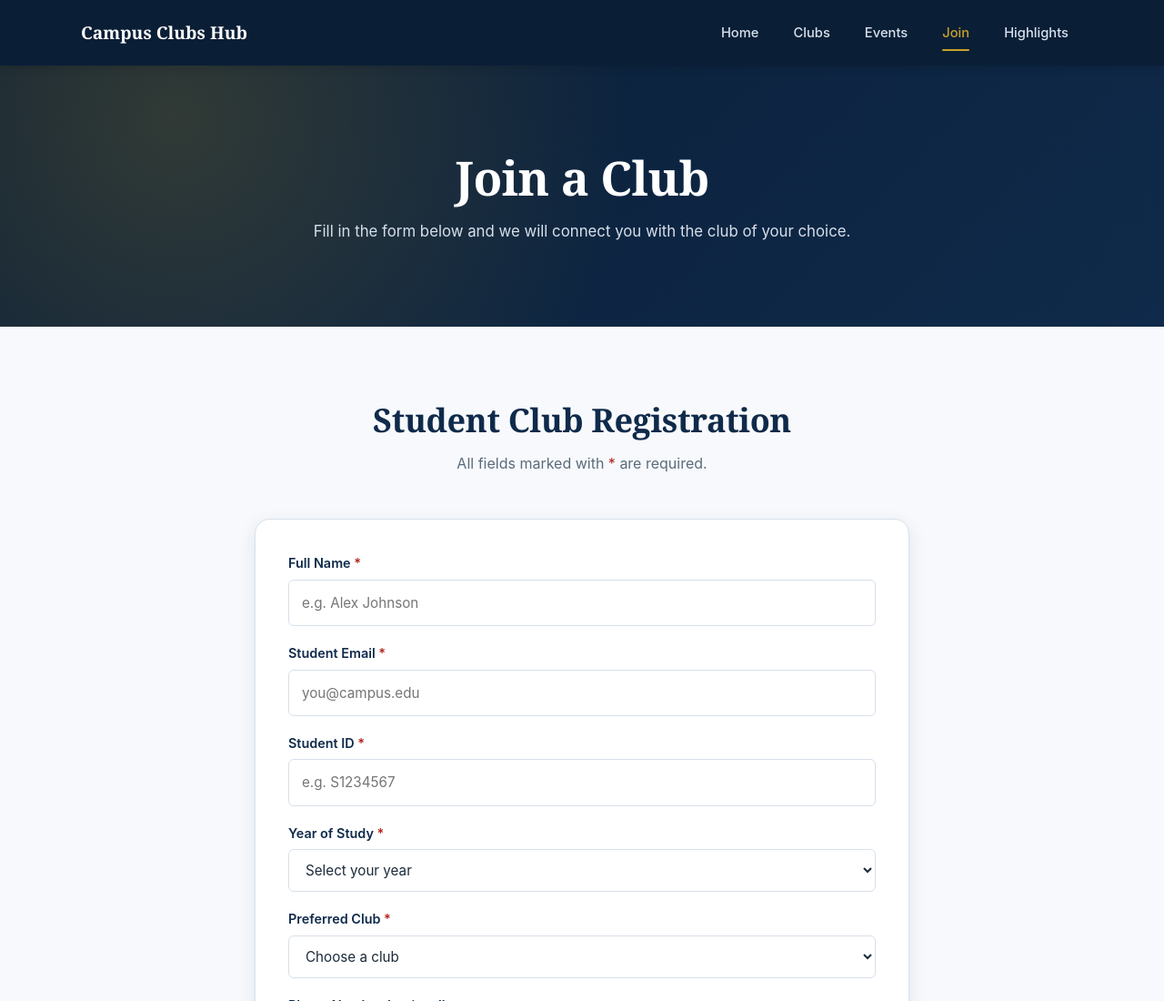
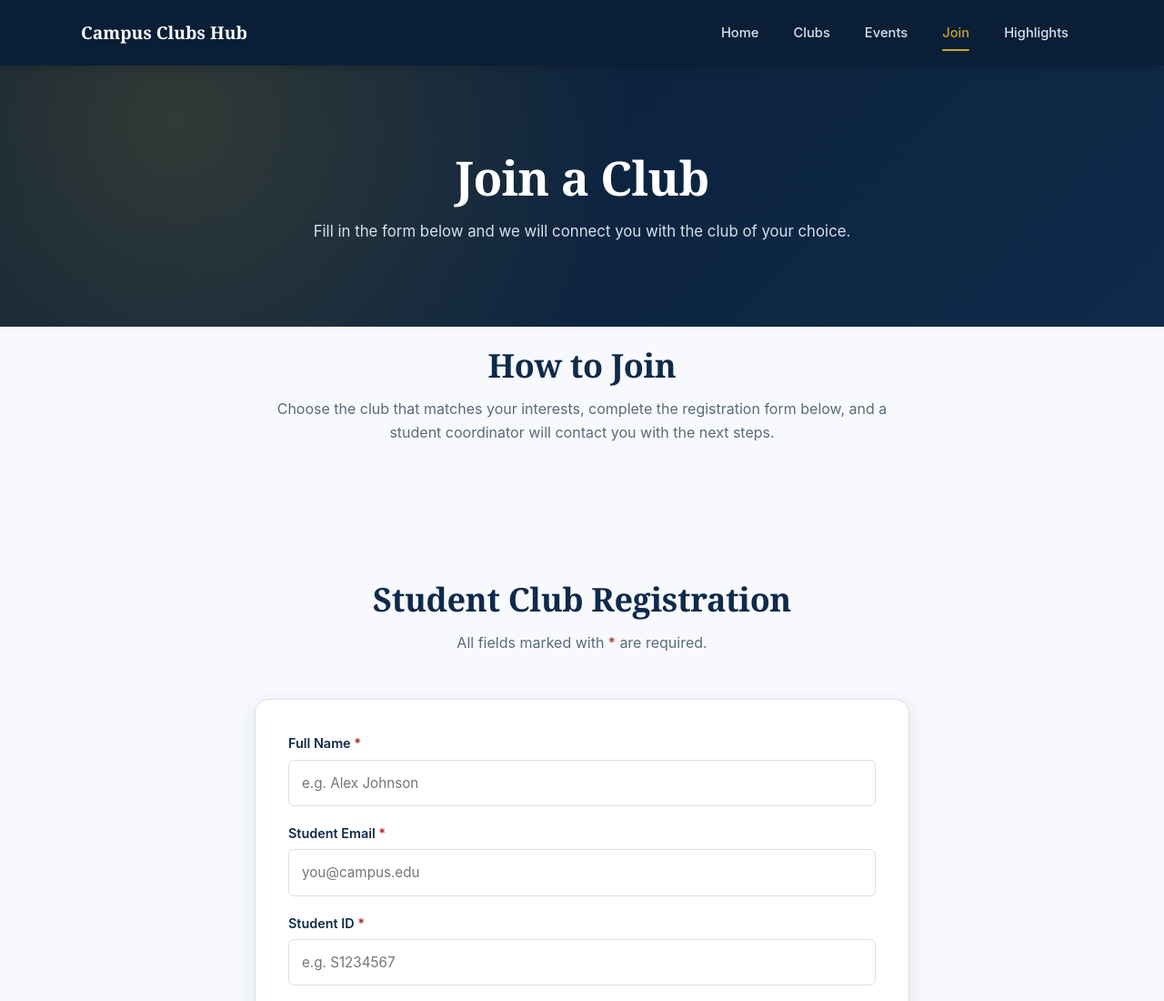
Before and after one commit to RakibAkram5/student-portfolio, a plain HTML site: page src/join.html in a window 1280 px wide. Shown: the top 1100 px of the page at 91% size. Drawn offline with Linux system fonts and the light colour scheme.

Commit message:
feat(join): add join page content and custom styles

```diff
--- a/src/join.html
+++ b/src/join.html
@@ -28,6 +28,13 @@
     <section class="page-hero">
       <h1>Join a Club</h1>
       <p>Fill in the form below and we will connect you with the club of your choice.</p>
+    </section>
+
+    <section class="section join-container">
+      <div class="section-heading">
+        <h2>How to Join</h2>
+        <p>Choose the club that matches your interests, complete the registration form below, and a student coordinator will contact you with the next steps.</p>
+      </div>
     </section>
 
     <section class="section">
--- a/styles/style.css
+++ b/styles/style.css
@@ -919,3 +919,7 @@ p {
     transition: none;
   }
 }
+
+.join-container {
+  padding: 20px;
+}
```
